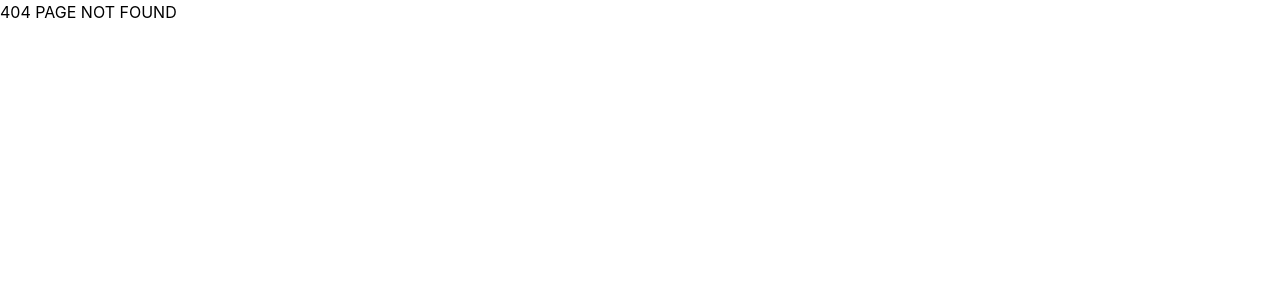
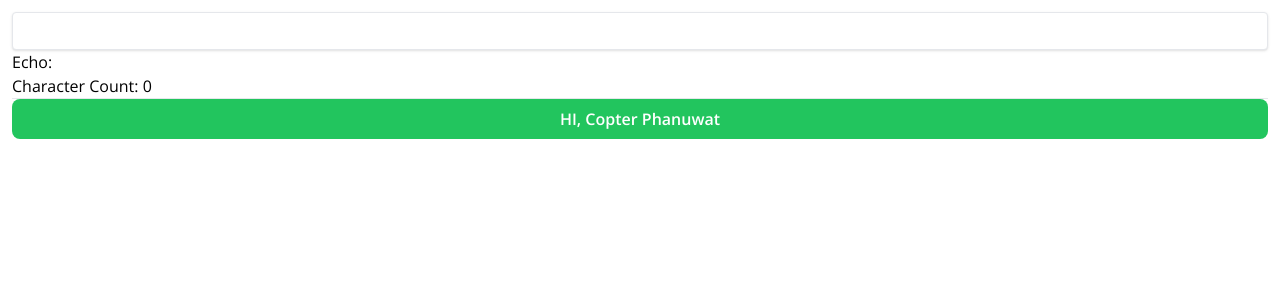
Before and after one commit to finnomena/legendary-octo-train, a React (Vite) app: page /example in a window 1280 px wide. Before the commit this address had no page. Shown: the top 300 px of the page. Built offline with nearby package versions, Linux system fonts and the light colour scheme.

Commit message:
feat: add button component

```diff
--- a/package.json
+++ b/package.json
@@ -10,7 +10,9 @@
     "lint:fix": "tsc --noEmit && eslint src/**/*.ts{,x} --fix"
   },
   "dependencies": {
+    "classnames": "^2.3.1",
     "firebase": "^9.6.0",
+    "prop-types": "^15.7.2",
     "react": "^17.0.0",
     "react-dom": "^17.0.0",
     "react-firebase-hooks": "^4.0.1",
@@ -20,6 +22,7 @@
     "recoil": "^0.5.2"
   },
   "devDependencies": {
+    "@types/prop-types": "^15.7.4",
     "@types/react": "^17.0.0",
     "@types/react-dom": "^17.0.0",
     "@typescript-eslint/eslint-plugin": "^5.5.0",
--- /dev/null
+++ b/src/components/Button/index.tsx
@@ -0,0 +1,44 @@
+import React from 'react';
+import cs from 'classnames';
+import { ButtonProps } from './types';
+
+const ButtonColor = {
+  black:
+    'bg-black-500 hover:bg-black-600 focus:ring-black-400 focus:ring-offset-black-50 text-white',
+  gray: 'bg-gray-500 hover:bg-gray-600 focus:ring-gray-400 focus:ring-offset-gray-50 text-white',
+  blue: 'bg-blue-500 hover:bg-blue-600 focus:ring-blue-400 focus:ring-offset-blue-50 text-white',
+  red: 'bg-red-500 hover:bg-red-600 focus:ring-red-400 focus:ring-offset-red-50 text-white',
+  yellow:
+    'bg-yellow-500 hover:bg-yellow-600 focus:ring-yellow-400 focus:ring-offset-yellow-50 text-black',
+  green:
+    'bg-green-500 hover:bg-green-600 focus:ring-green-400 focus:ring-offset-green-50 text-white',
+  indigo:
+    'bg-indigo-500 hover:bg-indigo-600 focus:ring-indigo-400 focus:ring-offset-indigo-50 text-white',
+};
+
+const ButtonSize = {
+  sm: 'text-sm px-4 py-1',
+  md: 'text-base px-6 py-2',
+  lg: 'text-lg px-12 py-4 leading-4',
+};
+
+const Button = (props: ButtonProps) => {
+  const { children, type, color = 'blue', size = 'md', ...rest } = props;
+  const classes = cs(
+    ButtonColor[color],
+    ButtonSize[size],
+    'focus:outline-none focus:ring-2 focus:ring-offset-2',
+    'font-semibold',
+    'w-full',
+    'rounded-lg'
+  );
+
+  return (
+    // eslint-disable-next-line react/button-has-type
+    <button type={type} className={classes} {...rest}>
+      {children}
+    </button>
+  );
+};
+
+export default Button;
--- /dev/null
+++ b/src/components/Button/types.ts
@@ -0,0 +1,16 @@
+import { ButtonHTMLAttributes } from 'react';
+
+export type ButtonColor =
+  | 'black'
+  | 'gray'
+  | 'blue'
+  | 'red'
+  | 'yellow'
+  | 'green'
+  | 'indigo';
+export type ButtonSize = 'sm' | 'md' | 'lg';
+
+export interface ButtonProps extends ButtonHTMLAttributes<HTMLButtonElement> {
+  color?: ButtonColor;
+  size?: ButtonSize;
+}
--- /dev/null
+++ b/src/components/Example/index.tsx
@@ -0,0 +1,7 @@
+import React from 'react';
+
+const Example = () => {
+  return <div>Example Conponent</div>;
+};
+
+export default Example;
--- /dev/null
+++ b/src/components/index.ts
@@ -0,0 +1,2 @@
+export { default as Button } from './Button';
+export { default as Example } from './Example';
--- a/src/index.css
+++ b/src/index.css
@@ -1,18 +1,5 @@
+@import url('https://fonts.googleapis.com/css2?family=Open+Sans:ital,wght@0,300;0,400;0,500;0,600;0,700;0,800;1,300;1,400;1,500;1,600;1,700;1,800&display=swap');
+
 @tailwind base;
 @tailwind components;
 @tailwind utilities;
-@tailwind variants;
-
-body {
-  margin: 0;
-  font-family: -apple-system, BlinkMacSystemFont, 'Segoe UI', 'Roboto', 'Oxygen',
-    'Ubuntu', 'Cantarell', 'Fira Sans', 'Droid Sans', 'Helvetica Neue',
-    sans-serif;
-  -webkit-font-smoothing: antialiased;
-  -moz-osx-font-smoothing: grayscale;
-}
-
-code {
-  font-family: source-code-pro, Menlo, Monaco, Consolas, 'Courier New',
-    monospace;
-}
--- a/src/pages/Example/index.tsx
+++ b/src/pages/Example/index.tsx
@@ -1,7 +1,8 @@
-import React from "react";
-import { useRecoilState, useRecoilValue } from "recoil";
-import { textState } from "../../store/atoms";
-import { charCountState } from "../../store/selectors";
+import React from 'react';
+import { useRecoilState, useRecoilValue } from 'recoil';
+import Button from '../../components/Button';
+import { textState } from '../../store/atoms';
+import { charCountState } from '../../store/selectors';
 
 const ExamplePage = () => {
   const [text, setText] = useRecoilState(textState);
@@ -12,7 +13,7 @@ const ExamplePage = () => {
   };
 
   return (
-    <div>
+    <div className="m-3">
       <input
         type="text"
         className="shadow appearance-none border rounded w-full py-2 px-3 text-gray-700 leading-tight focus:outline-none focus:shadow-outline"
@@ -23,6 +24,12 @@ const ExamplePage = () => {
       Echo: {text}
       <br />
       Character Count: {count}
+      <hr />
+      <div className="button">
+        <Button type="button" color="green" size="md">
+          HI, Copter Phanuwat
+        </Button>
+      </div>
     </div>
   );
 };
--- /dev/null
+++ b/src/pages/Home/index.tsx
@@ -0,0 +1,7 @@
+import React from 'react';
+
+const HomePage = () => {
+  return <div>This is home</div>;
+};
+
+export default HomePage;
--- a/src/routes/index.tsx
+++ b/src/routes/index.tsx
@@ -3,6 +3,7 @@ import { Route, Routes } from 'react-router';
 // Pages
 import { SignInPage, SignOutPage } from '../pages/auth';
 import ExamplePage from '../pages/Example';
+import HomePage from '../pages/Home';
 import MyEventsPage from '../pages/my-events';
 import NotFoundPage from '../pages/NotFound';
 
@@ -16,8 +17,9 @@ const AppRoutes = () => {
       {/* Event */}
       <Route path="/my-events" element={<MyEventsPage />} />
 
-      <Route index element={<ExamplePage />} />
+      <Route index element={<HomePage />} />
       <Route path="*" element={<NotFoundPage />} />
+      <Route path="/example" element={<ExamplePage />} />
     </Routes>
   );
 };
--- /dev/null
+++ b/src/types/index.ts
@@ -0,0 +1,11 @@
+export type Varient =
+  | 'black'
+  | 'gray'
+  | 'red'
+  | 'yellow'
+  | 'green'
+  | 'blue'
+  | 'sky'
+  | 'cyan';
+
+export type Size = 'sm' | 'md' | 'lg';
--- a/tailwind.config.js
+++ b/tailwind.config.js
@@ -1,6 +1,9 @@
 module.exports = {
   content: ['./index.html', './src/**/*.{vue,js,ts,jsx,tsx}'],
   theme: {
+    fontFamily: {
+      sans: ['Open Sans', 'sans-serif'],
+    },
     extend: {},
   },
   plugins: [],
```
Also changed, not shown: .eslintrc.json, 2 other files (tests, documents, lock files or other folders).
